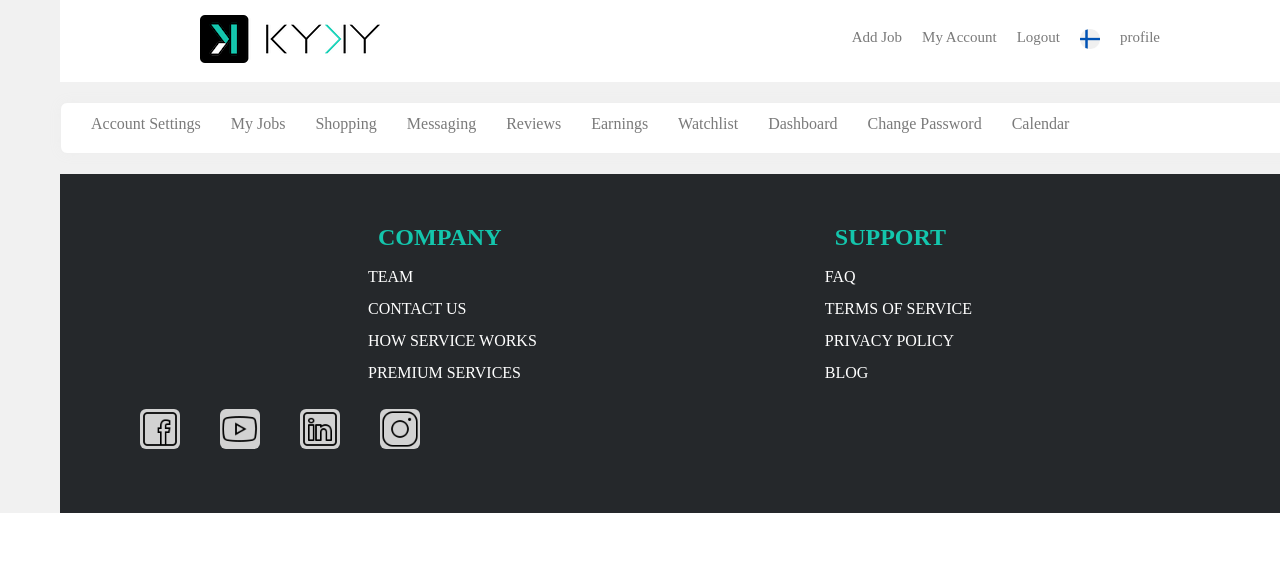
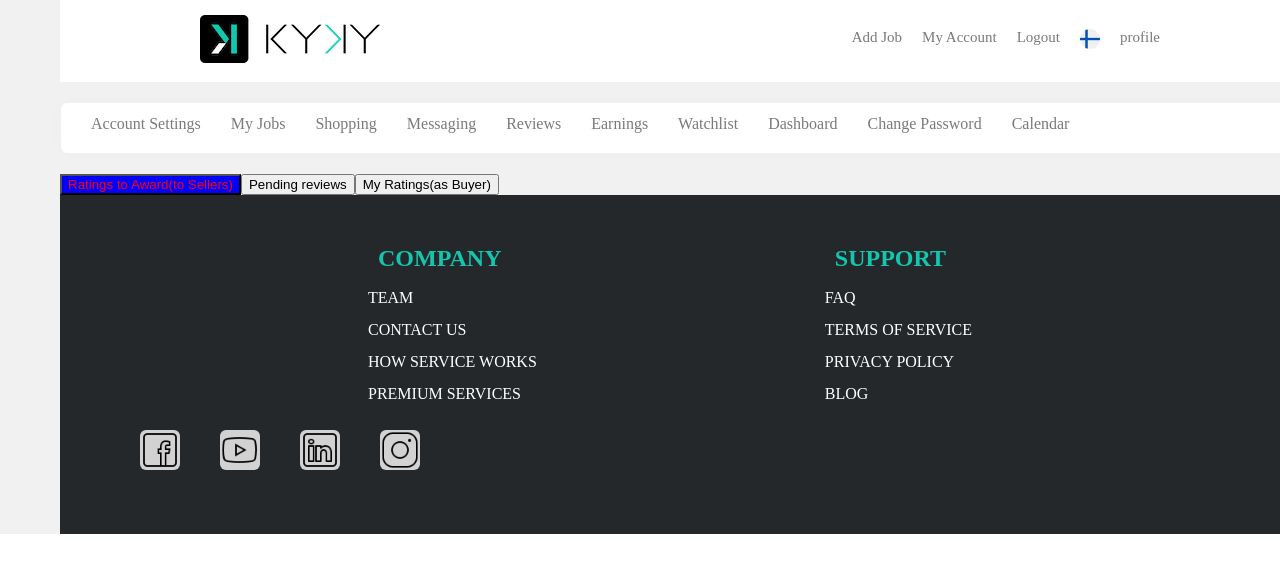
Before and after one commit to sunjus/kyky, a React (Create React App) app: page /Sreviewpage in a window 1280 px wide. Shown: the top 572 px of the page. Built offline with nearby package versions, Linux system fonts and the light colour scheme.

Commit message:
Rewrite tab menu

```diff
--- a/src/App.js
+++ b/src/App.js
@@ -4,6 +4,7 @@ import Header from './components/Header';
 import Navigation from './components/Navigation';
 import ReviewPage from './components/ReviewPage';
 import ReviewSubmitPage from './components/ReviewSubmitPage';
+import Sreviewpage from './components/Sreviewpage';
 import Footer from './components/Footer';
 
 function App() {
@@ -15,6 +16,7 @@ function App() {
         <Routes>
           <Route path="/reviewpage" element={<ReviewPage />} />
           <Route path="/reviewsubmitpage" element={<ReviewSubmitPage />} />
+          <Route path="/Sreviewpage" element={<Sreviewpage />} />
         </Routes>
       </BrowserRouter>
       <Footer />
--- /dev/null
+++ b/src/components/Sreviewpage.css
@@ -0,0 +1,4 @@
+.tab_container .active {
+    color: red;
+    background-color: blue;
+}
--- /dev/null
+++ b/src/components/Sreviewpage.js
@@ -0,0 +1,34 @@
+import React, { useState } from 'react';
+import './Sreviewpage.css';
+
+const TabInfo = [
+  {
+    title: 'Ratings to Award(to Sellers)',
+    id: 'toAward',
+  },
+  {
+    title: 'Pending reviews',
+    id: 'pending',
+  },
+  {
+    title: 'My Ratings(as Buyer)',
+    id: 'myratings',
+  },
+];
+
+function Sreviewpage() {
+  const [currentTab, setCurrentTab] = useState(0);
+  return (
+    <div className="tab_container">
+      {
+        TabInfo.map((t, i) => (
+          <button key={t.id} className={currentTab === i ? 'active' : 'disable'} onClick={() => setCurrentTab(i)} type="button">
+            {t.title}
+          </button>
+        ))
+      }
+    </div>
+  );
+}
+
+export default Sreviewpage;
```
